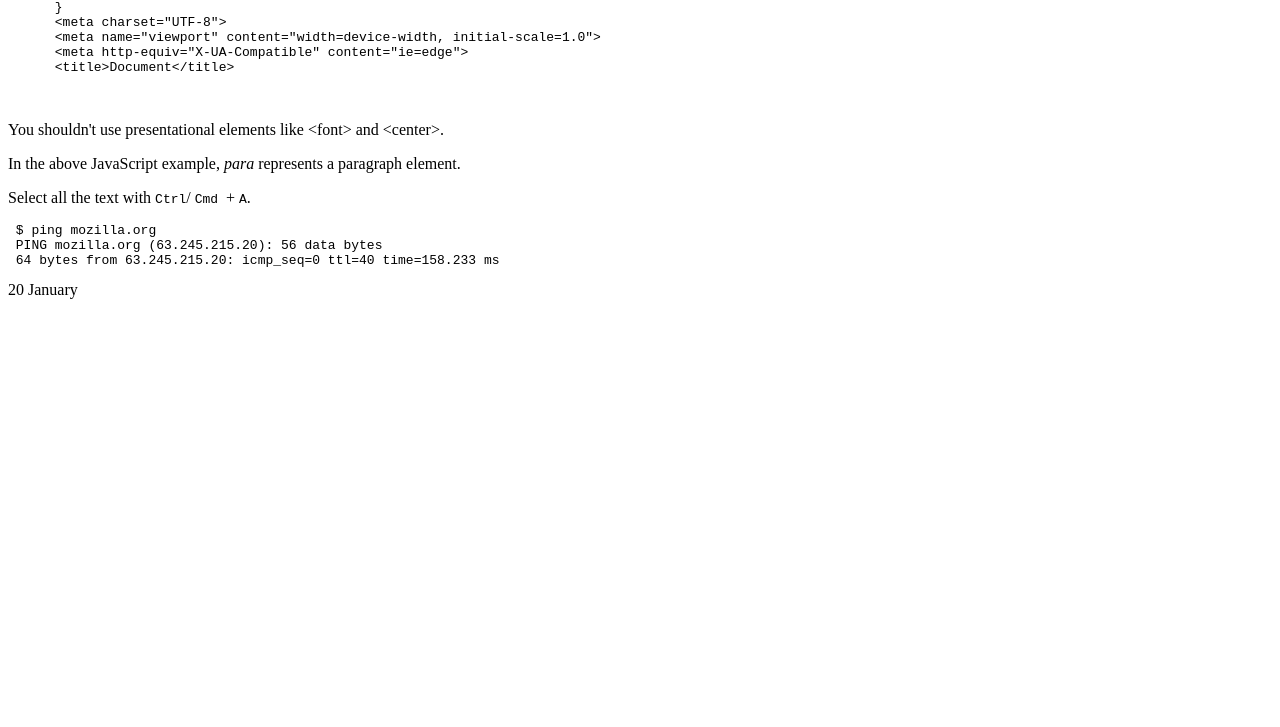
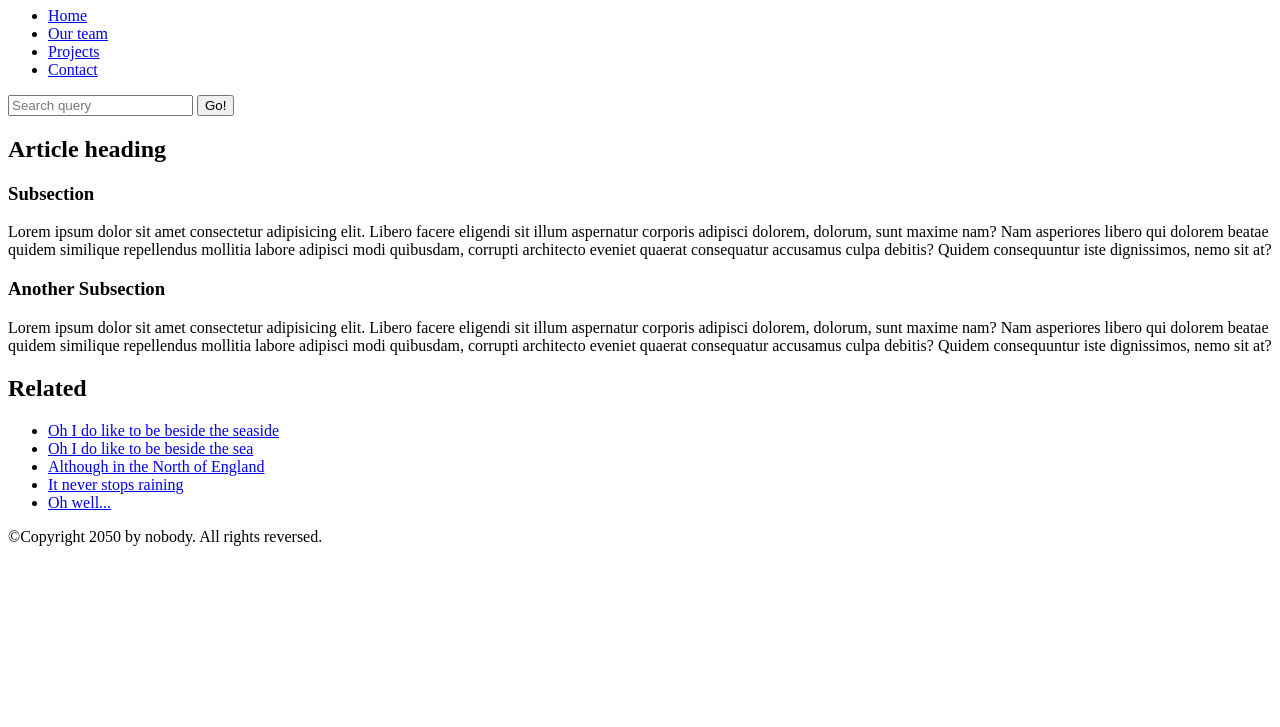
Before and after one commit to MohanKumarYum/MohanKumarYum.GitHub.io, a plain HTML site: page index.html in a window 1280 px wide. Shown: the part 73-800 px from the top of the page. Drawn offline with Linux system fonts and the light colour scheme.

Commit message:
Document and Website Structure

```diff
--- a/index.html
+++ b/index.html
@@ -1,40 +1,72 @@
 <!DOCTYPE html>
-<html lang="en">
+<html lang="zxx">
 
 <head>
-  <meta charset="UTF-8">
-  <meta name="viewport" content="width=device-width, initial-scale=1.0">
-  <meta http-equiv="X-UA-Compatible" content="ie=edge">
-  <title>Document</title>
+    <meta charset="UTF-8">
+    <meta name="viewport" content="width=device-width, initial-scale=1.0">
+    <meta http-equiv="X-UA-Compatible" content="ie=edge">
+    <title>Document</title>
 </head>
 
 <body>
-  <pre>
-    <code>
-      var para = document.querySelector('p');
-      para.onclick = function() {
-        alert('Owww, stop poking me!');
-      }
-      &lt;meta charset="UTF-8"&gt;
-      &lt;meta name="viewport" content="width=device-width, initial-scale=1.0"&gt;
-      &lt;meta http-equiv="X-UA-Compatible" content="ie=edge"&gt;
-      &lt;title&gt;Document&lt;/title&gt;
-    </code>
-  </pre>
 
-  <p>You shouldn't use presentational elements like &lt;font&gt; and &lt;center&gt;.</p>
+    <header>
+        <h1>Header</h1>
+    </header>
+    <nav>
 
-  <p>In the above JavaScript example, <var>para</var> represents a paragraph element.</p>
+        <ul>
+            <li><a href="#">Home</a></li>
+            <li><a href="#">Our team</a></li>
+            <li><a href="#">Projects</a></li>
+            <li><a href="#">Contact</a></li>
+        </ul>
+
+        <form>
+            <input type="search" name="q" id="nav-search" placeholder="Search query">
+            <input type="submit" value="Go!">
+        </form>
+    </nav>
+    <main>
+
+        <article>
+            <h2>Article heading</h2>
+
+            <section>
+                <h3>Subsection</h3>
+                <p>Lorem ipsum dolor sit amet consectetur adipisicing elit. Libero facere eligendi sit illum aspernatur
+                    corporis adipisci dolorem, dolorum, sunt maxime nam? Nam asperiores libero qui dolorem beatae
+                    quidem similique repellendus mollitia labore adipisci modi quibusdam, corrupti architecto eveniet
+                    quaerat consequatur accusamus culpa debitis? Quidem consequuntur iste dignissimos, nemo sit at?</p>
+            </section>
 
 
-  <p>Select all the text with <kbd> Ctrl</kbd>/ <kbd> Cmd </kbd> + <kbd> A</kbd>.</p>
+            <section>
+                <h3>Another Subsection</h3>
+                <p>Lorem ipsum dolor sit amet consectetur adipisicing elit. Libero facere eligendi sit illum aspernatur
+                    corporis adipisci dolorem, dolorum, sunt maxime nam? Nam asperiores libero qui dolorem beatae
+                    quidem similique repellendus mollitia labore adipisci modi quibusdam, corrupti architecto eveniet
+                    quaerat consequatur accusamus culpa debitis? Quidem consequuntur iste dignissimos, nemo sit at?</p>
+            </section>
 
-  <pre> $ <kbd>ping mozilla.org</kbd>
- <samp>PING mozilla.org (63.245.215.20): 56 data bytes
- 64 bytes from 63.245.215.20: icmp_seq=0 ttl=40 time=158.233 ms</samp></pre>
+        </article>
 
-<time datetime="01-20">20 January</time>
+        <aside>
+            <h2>Related</h2>
 
+            <ul>
+                <li><a href="#">Oh I do like to be beside the seaside</a></li>
+                <li><a href="#">Oh I do like to be beside the sea</a></li>
+                <li><a href="#">Although in the North of England</a></li>
+                <li><a href="#">It never stops raining</a></li>
+                <li><a href="#">Oh well...</a></li>
+            </ul>
+        </aside>
+
+    </main>
+    <footer>
+        <p>&copy;Copyright 2050 by nobody. All rights reversed.</p>
+    </footer>
 </body>
 
 </html>
```
